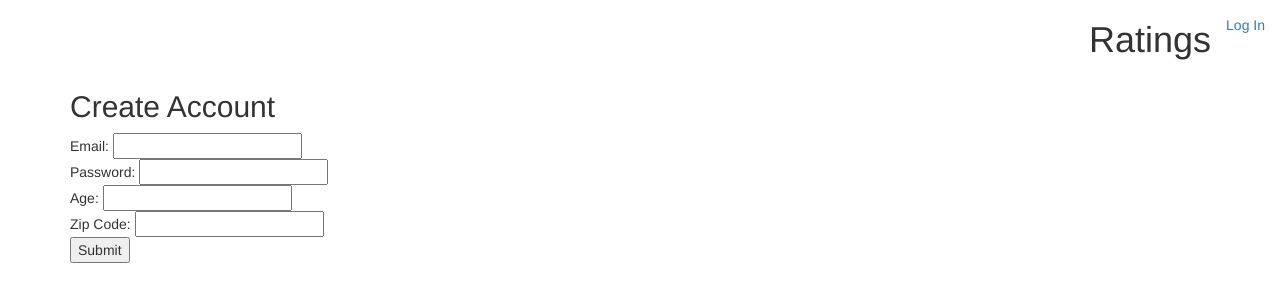
After one commit to eva01/ratings, a Flask app: page /create-account in a window 1280 px wide. The commit adds this page. Shown: the top 302 px of the page. Run offline with Flask 2, Linux system fonts and the light colour scheme; some libraries are stand-ins or nearby versions.

Commit message:
Add login/ logout and user creation

```diff
--- a/server.py
+++ b/server.py
@@ -31,6 +31,45 @@ def user_list():
     users = User.query.all()
     return render_template("user_list.html", users=users)
 
+@app.route('/create-account', methods=['GET'])
+def create_account():
+    """ Allows user to create a new account """
+    return render_template('create_account.html')
+
+
+@app.route('/create-account', methods=['POST'])
+def check_create():
+    """ Checks user email is new and processes registration """
+
+    user_email = request.form.get('email')
+    print user_email
+    user_password = request.form.get('password')
+    user_age = request.form.get('age')
+    user_zip = request.form.get('zip_code')
+    print "Got here!"
+
+    user = User.query.filter_by(email=user_email).all()
+    print user
+
+    if user:
+        flash("User email already exists")
+        return redirect('/login-form')
+    else:
+        new_user = User(email=user_email, password=user_password, age=user_age, zipcode=user_zip)
+        db.session.add(new_user)
+        db.session.commit()
+        session['logged_in_email'] = user_email
+        flash('You are now registered and logged in!')
+        return redirect('/')
+
+
+@app.route('/logout')
+def logout():
+    """Logs out user"""
+    del session['logged_in_email']
+    flash("You are now logged out.")
+    return redirect('/')
+
 
 @app.route('/login-form')
 def login():
@@ -43,8 +82,22 @@ def login():
 def check_login():
     """Check if email in users table"""
     # TODO: check email address against database
+    user_email = request.form.get('email')
+    user_password = request.form.get('password')
 
-    return redirect('/')
+    try:
+        user = User.query.filter_by(email=user_email).one()
+        if user.password == user_password:
+            session['logged_in_email'] = user_email
+            flash('You are now logged in!')
+            return redirect('/')
+        else:
+            flash('Wrong password!')
+            return redirect('/login-form')
+
+    except:
+        flash("No user with that email")
+        return redirect('/create-account')
 
 if __name__ == "__main__":
     # We have to set debug=True here, since it has to be True at the
--- a/templates/base.html
+++ b/templates/base.html
@@ -1,14 +1,40 @@
 <!doctype html>
 <html>
 <head>
-  <title>Ratings</title>
+  <link rel="stylesheet"
+          href="http://maxcdn.bootstrapcdn.com/bootstrap/3.3.4/css/bootstrap.css"/>
 </head>
 
 <body>
-  Ratings
-  <hr>
+  <div class="navbar-collapse collapse">
+            <ul class="nav navbar-nav navbar-right">
+                <li>
+                    <h1>Ratings</h1>
+                </li>
+                {% if 'logged_in_email' in session %}
+                    <li><a href="/logout">Log Out</a></li>
+                {% else %}
+                    <li><a href="/login-form">Log In</a></li>
+                {% endif %}
+            </ul>
+        </div>
 
-  {% block content %} put your content here {% endblock %}
 
+
+<div class="container">
+
+  <!-- Show flashed messages -->
+  {% with messages = get_flashed_messages() %}
+      {% for message in messages %}
+          <div class="alert alert-warning">{{ message }}</div>
+      {% endfor %}
+  {% endwith %}
+
+  <!-- This is where the main content goes. -->
+  {% block content %}
+      BODY OF PAGE GOES HERE VIA INHERITANCE
+  {% endblock %}
+
+</div>
 </body>
 </html>
--- /dev/null
+++ b/templates/create_account.html
@@ -0,0 +1,13 @@
+{% extends 'base.html' %}
+{% block content %}
+
+    <h2>Create Account</h2>
+    <form id="new_user_form" action="/create-account" method="POST">Email:
+      <input type="email" id="email" name="email" default="email" required><br>Password:
+      <input type="password" id="password" name="password" default="password" required><br>Age:
+      <input type="number" id="age" name="age"><br>Zip Code:
+      <input type="number" id="zip_code" name="zip_code"><br>
+      <input type="submit" id="submit_button">
+    </form>
+
+{% endblock %}
--- a/templates/homepage.html
+++ b/templates/homepage.html
@@ -1,7 +1,5 @@
 {% extends 'base.html' %}
 {% block content %}
-
-<h1>Ratings</h1>
 
 <h2>Movies</h2>
 <p><a href="/movies">View all movies</a></p>
@@ -9,4 +7,5 @@
 <h2>Users</h2>
 <p><a href="/users">View all users</a></p>
 <p><a href="/login-form">Login</a></p>
+<p><a href="/create-account">Create Account</a></p>
 {% endblock %}
--- a/templates/login_form.html
+++ b/templates/login_form.html
@@ -3,8 +3,8 @@
 
     <h2>Login</h2>
     <form id="login_form" action="/check-login" method="POST">Email:
-      <input type="email" id="email" default="email"><br>Password:
-      <input type="password" id="password" default="password"><br>
+      <input type="email" id="email" name="email" default="email"><br>Password:
+      <input type="password" id="password" name="password" default="password"><br>
       <input type="submit" id="submit_button">
     </form>
 
```
